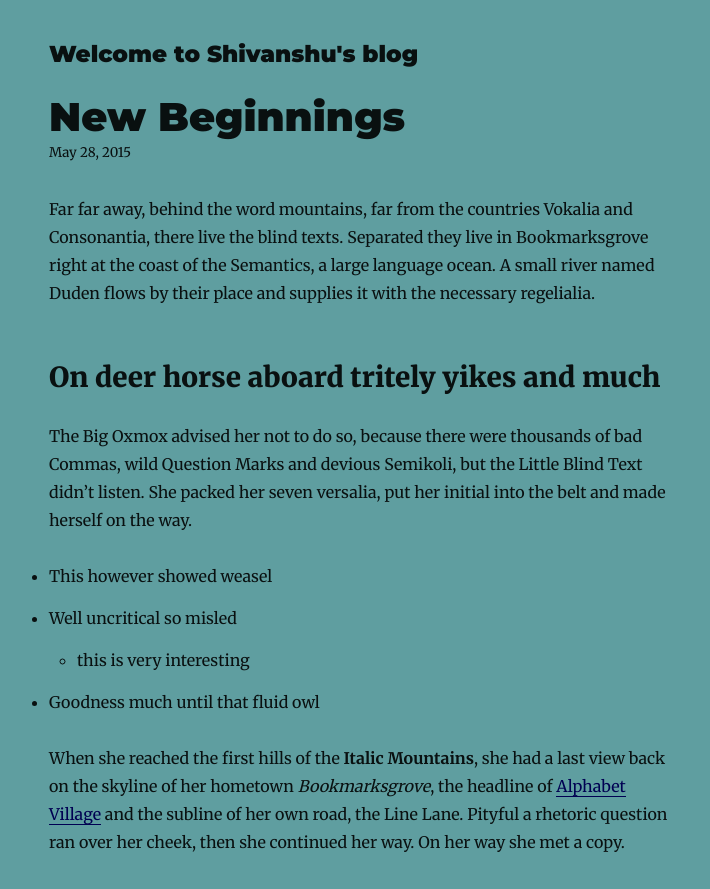
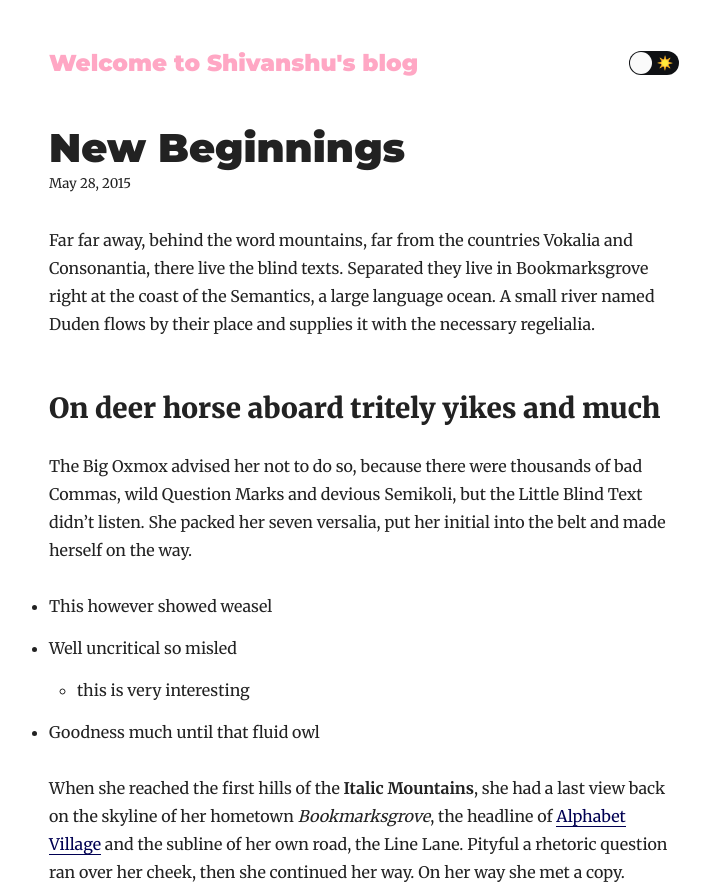
Before and after one commit to singhshivanshu/my-blog, a Gatsby site: page /new-beginnings/ in a window 1280 px wide. Shown: the top 889 px of the page, without its empty margins (276-986 px from the left). Built offline with nearby package versions, Linux system fonts and the light colour scheme; Gatsby itself is replaced by a stand-in of ours; some packages are replaced by stand-ins of ours.

Commit message:
update: added theme

```diff
--- a/gatsby-config.js
+++ b/gatsby-config.js
@@ -84,6 +84,7 @@
         pathToConfigModule: `src/utils/typography`,
       },
     },
+    'gatsby-plugin-dark-mode'
     // this (optional) plugin enables Progressive Web App + Offline functionality
     // To learn more, visit: https://gatsby.dev/offline
     // `gatsby-plugin-offline`,
--- a/package.json
+++ b/package.json
@@ -10,6 +10,7 @@
   "dependencies": {
     "gatsby": "^2.23.3",
     "gatsby-image": "^2.4.7",
+    "gatsby-plugin-dark-mode": "^1.1.2",
     "gatsby-plugin-feed": "^2.5.5",
     "gatsby-plugin-google-analytics": "^2.3.4",
     "gatsby-plugin-manifest": "^2.4.11",
@@ -54,7 +55,7 @@
     "develop": "gatsby develop",
     "format": "prettier --write \"**/*.{js,jsx,json,md}\"",
     "start": "npm run develop",
-    "serve": "gatsby serve",
+    "serve": "",
     "clean": "gatsby clean",
     "test": "echo \"Write tests! -> https://gatsby.dev/unit-testing\" && exit 1"
   }
--- /dev/null
+++ b/src/components/Toggle.css
@@ -0,0 +1,100 @@
+
+.react-toggle {
+    touch-action: pan-x;
+
+    display: inline-block;
+    position: relative;
+    cursor: pointer;
+    background-color: transparent;
+    border: 0;
+    padding: 0;
+
+    -webkit-touch-callout: none;
+    user-select: none;
+
+    -webkit-tap-highlight-color: rgba(0, 0, 0, 0);
+    -webkit-tap-highlight-color: transparent;
+  }
+
+  .react-toggle-screenreader-only {
+    border: 0;
+    clip: rect(0 0 0 0);
+    height: 1px;
+    margin: -1px;
+    overflow: hidden;
+    padding: 0;
+    position: absolute;
+    width: 1px;
+  }
+
+  .react-toggle-track {
+    width: 50px;
+    height: 24px;
+    padding: 0;
+    border-radius: 30px;
+    background-color: hsl(222, 14%, 7%);
+    transition: all 0.2s ease;
+  }
+
+  .react-toggle-track-check {
+    position: absolute;
+    width: 17px;
+    height: 17px;
+    left: 5px;
+    top: 0px;
+    bottom: 0px;
+    margin-top: auto;
+    margin-bottom: auto;
+    line-height: 0;
+    opacity: 0;
+    transition: opacity 0.25s ease;
+  }
+
+  .react-toggle--checked .react-toggle-track-check {
+    opacity: 1;
+    transition: opacity 0.25s ease;
+  }
+
+  .react-toggle-track-x {
+    position: absolute;
+    width: 17px;
+    height: 17px;
+    right: 5px;
+    top: 0px;
+    bottom: 0px;
+    margin-top: auto;
+    margin-bottom: auto;
+    line-height: 0;
+    opacity: 1;
+    transition: opacity 0.25s ease;
+  }
+
+  .react-toggle--checked .react-toggle-track-x {
+    opacity: 0;
+  }
+
+  .react-toggle-thumb {
+    position: absolute;
+    top: 1px;
+    left: 1px;
+    width: 22px;
+    height: 22px;
+    border-radius: 50%;
+    background-color: #fafafa;
+    box-sizing: border-box;
+    transition: all 0.5s cubic-bezier(0.23, 1, 0.32, 1) 0ms;
+    transform: translateX(0);
+  }
+
+  .react-toggle--checked .react-toggle-thumb {
+    transform: translateX(26px);
+    border-color: #19ab27;
+  }
+
+  .react-toggle--focus .react-toggle-thumb {
+    box-shadow: 0px 0px 2px 3px rgb(255, 167, 196);
+  }
+
+  .react-toggle:active .react-toggle-thumb {
+    box-shadow: 0px 0px 5px 5px rgb(255, 167, 196);
+  }
--- /dev/null
+++ b/src/components/Toggle.js
@@ -0,0 +1,188 @@
+import './Toggle.css';
+
+import React, { PureComponent } from 'react';
+
+
+function pointerCoord(event) {
+  // get coordinates for either a mouse click
+  // or a touch depending on the given event
+  if (event) {
+    const changedTouches = event.changedTouches;
+    if (changedTouches && changedTouches.length > 0) {
+      const touch = changedTouches[0];
+      return { x: touch.clientX, y: touch.clientY };
+    }
+    const pageX = event.pageX;
+    if (pageX !== undefined) {
+      return { x: pageX, y: event.pageY };
+    }
+  }
+  return { x: 0, y: 0 };
+}
+
+export default class Toggle extends PureComponent {
+  constructor(props) {
+    super(props);
+    this.handleClick = this.handleClick.bind(this);
+    this.handleTouchStart = this.handleTouchStart.bind(this);
+    this.handleTouchMove = this.handleTouchMove.bind(this);
+    this.handleTouchEnd = this.handleTouchEnd.bind(this);
+    this.handleTouchCancel = this.handleTouchCancel.bind(this);
+    this.handleFocus = this.handleFocus.bind(this);
+    this.handleBlur = this.handleBlur.bind(this);
+    this.previouslyChecked = !!(props.checked || props.defaultChecked);
+    this.state = {
+      checked: !!(props.checked || props.defaultChecked),
+      hasFocus: false,
+    };
+  }
+
+  componentWillReceiveProps(nextProps) {
+    if ('checked' in nextProps) {
+      this.setState({ checked: !!nextProps.checked });
+      this.previouslyChecked = !!nextProps.checked;
+    }
+  }
+
+  handleClick(event) {
+    const checkbox = this.input;
+    this.previouslyChecked = checkbox.checked;
+    if (event.target !== checkbox && !this.moved) {
+      event.preventDefault();
+      checkbox.focus();
+      checkbox.click();
+      return;
+    }
+
+    this.setState({ checked: checkbox.checked });
+  }
+
+  handleTouchStart(event) {
+    this.startX = pointerCoord(event).x;
+    this.touchStarted = true;
+    this.hadFocusAtTouchStart = this.state.hasFocus;
+    this.setState({ hasFocus: true });
+  }
+
+  handleTouchMove(event) {
+    if (!this.touchStarted) return;
+    this.touchMoved = true;
+
+    if (this.startX != null) {
+      let currentX = pointerCoord(event).x;
+      if (this.state.checked && currentX + 15 < this.startX) {
+        this.setState({ checked: false });
+        this.startX = currentX;
+      } else if (!this.state.checked && currentX - 15 > this.startX) {
+        this.setState({ checked: true });
+        this.startX = currentX;
+      }
+    }
+  }
+
+  handleTouchEnd(event) {
+    if (!this.touchMoved) return;
+    const checkbox = this.input;
+    event.preventDefault();
+
+    if (this.startX != null) {
+      if (this.previouslyChecked !== this.state.checked) {
+        checkbox.click();
+      }
+
+      this.touchStarted = false;
+      this.startX = null;
+      this.touchMoved = false;
+    }
+
+    if (!this.hadFocusAtTouchStart) {
+      this.setState({ hasFocus: false });
+    }
+  }
+
+  handleTouchCancel(event) {
+    if (this.startX != null) {
+      this.touchStarted = false;
+      this.startX = null;
+      this.touchMoved = false;
+    }
+
+    if (!this.hadFocusAtTouchStart) {
+      this.setState({ hasFocus: false });
+    }
+  }
+
+  handleFocus(event) {
+    const { onFocus } = this.props;
+
+    if (onFocus) {
+      onFocus(event);
+    }
+
+    this.hadFocusAtTouchStart = true;
+    this.setState({ hasFocus: true });
+  }
+
+  handleBlur(event) {
+    const { onBlur } = this.props;
+
+    if (onBlur) {
+      onBlur(event);
+    }
+
+    this.hadFocusAtTouchStart = false;
+    this.setState({ hasFocus: false });
+  }
+
+  getIcon(type) {
+    const { icons } = this.props;
+    if (!icons) {
+      return null;
+    }
+    return icons[type] === undefined
+      ? Toggle.defaultProps.icons[type]
+      : icons[type];
+  }
+
+  render() {
+    const { className, icons: _icons, ...inputProps } = this.props;
+    const classes =
+      'react-toggle' +
+      (this.state.checked ? ' react-toggle--checked' : '') +
+      (this.state.hasFocus ? ' react-toggle--focus' : '') +
+      (this.props.disabled ? ' react-toggle--disabled' : '') +
+      (className ? ' ' + className : '');
+    return (
+      <div
+        className={classes}
+        onClick={this.handleClick}
+        onTouchStart={this.handleTouchStart}
+        onTouchMove={this.handleTouchMove}
+        onTouchEnd={this.handleTouchEnd}
+        onTouchCancel={this.handleTouchCancel}
+      >
+        <div className="react-toggle-track">
+          <div className="react-toggle-track-check">
+            {this.getIcon('checked')}
+          </div>
+          <div className="react-toggle-track-x">
+            {this.getIcon('unchecked')}
+          </div>
+        </div>
+        <div className="react-toggle-thumb" />
+
+        <input
+          {...inputProps}
+          ref={ref => {
+            this.input = ref;
+          }}
+          onFocus={this.handleFocus}
+          onBlur={this.handleBlur}
+          className="react-toggle-screenreader-only"
+          type="checkbox"
+          aria-label="Switch between Dark and Light mode"
+        />
+      </div>
+    );
+  }
+}
--- a/src/components/bio.js
+++ b/src/components/bio.js
@@ -57,7 +57,7 @@
         }}
       />
       <p>
-        Written by <strong style={{color: "white"}}>{author.name}</strong> {author.summary}
+        Written by <strong>{author.name}</strong> {author.summary}
         {` `}
         <a href={`https://twitter.com/${social.twitter}`}>
           You should follow him on Twitter
--- a/src/components/layout.js
+++ b/src/components/layout.js
@@ -1,68 +1,149 @@
 import React from "react"
 import { Link } from "gatsby"
+import sun from "../../content/assets/sun.png"
+import moon from "../../content/assets/moon.png"
+import Toggle from "./Toggle"
 
 import { rhythm, scale } from "../utils/typography"
 
-const Layout = ({ location, title, children }) => {
+class Layout extends React.Component {
+  state = {
+    theme: null,
+  }
+  componentDidMount() {
+    this.setState({ theme: window.__theme })
+    window.__onThemeChange = () => {
+      this.setState({ theme: window.__theme })
+    }
+  }
+  renderHeader() {
+    const { location, title } = this.props
     const rootPath = `${__PATH_PREFIX__}/`
-  let header
 
     if (location.pathname === rootPath) {
-    header = (
+      return (
         <h1
           style={{
-          ...scale(1.5),
-          marginBottom: rhythm(1.5),
+            ...scale(0.75),
+            marginBottom: 0,
             marginTop: 0,
           }}
         >
           <Link
             style={{
-            boxShadow: `none`,
-            color: `inherit`,
+              boxShadow: "none",
+              textDecoration: "none",
+              color: "var(--textTitle)",
             }}
-          to={`/`}
+            to={"/"}
           >
             {title}
           </Link>
         </h1>
       )
     } else {
-    header = (
+      return (
         <h3
           style={{
-          fontFamily: `Montserrat, sans-serif`,
+            fontFamily: "Montserrat, sans-serif",
             marginTop: 0,
+            marginBottom: 0,
+            height: 42, // because
+            lineHeight: "2.625rem",
           }}
         >
           <Link
             style={{
-            boxShadow: `none`,
-            color: `inherit`,
+              boxShadow: "none",
+              textDecoration: "none",
+              color: "rgb(255, 167, 196)",
             }}
-          to={`/`}
+            to={"/"}
           >
             {title}
           </Link>
         </h3>
       )
     }
+  }
+  render() {
+    const { children } = this.props
+
     return (
       <div
         style={{
-        marginLeft: `auto`,
-        marginRight: `auto`,
-        maxWidth: rhythm(24),
-        padding: `${rhythm(1.5)} ${rhythm(3 / 4)}`,
+          color: "var(--textNormal)",
+          background: "var(--bg)",
+          transition: "color 0.2s ease-out, background 0.2s ease-out",
+          minHeight: "100vh",
         }}
       >
-      <header>{header}</header>
+        <div
+          style={{
+            marginLeft: "auto",
+            marginRight: "auto",
+            maxWidth: rhythm(24),
+            padding: `2.625rem ${rhythm(3 / 4)}`,
+          }}
+        >
+          <header
+            style={{
+              display: "flex",
+              justifyContent: "space-between",
+              alignItems: "center",
+              marginBottom: "2.625rem",
+            }}
+          >
+            {this.renderHeader()}
+            {this.state.theme !== null ? (
+              <Toggle
+                icons={{
+                  checked: (
+                    <img
+                      src={moon}
+                      width="16"
+                      height="16"
+                      role="presentation"
+                      style={{ pointerEvents: "none" }}
+                    />
+                  ),
+                  unchecked: (
+                    <img
+                      src={sun}
+                      width="16"
+                      height="16"
+                      role="presentation"
+                      style={{ pointerEvents: "none" }}
+                    />
+                  ),
+                }}
+                checked={this.state.theme === "dark"}
+                onChange={e =>
+                  window.__setPreferredTheme(
+                    e.target.checked ? "dark" : "light"
+                  )
+                }
+              />
+            ) : (
+              <div style={{ height: "24px" }} />
+            )}
+          </header>
+
           <main>{children}</main>
           <footer>
-        © {new Date().getFullYear()}&nbsp;<a target="_blank" rel="noreferrer" href="https://shivanshu.netlify.app"><i>Shivanshu</i></a>
+            © {new Date().getFullYear()}&nbsp;
+            <a
+              target="_blank"
+              rel="noreferrer"
+              href="https://shivanshu.netlify.app"
+            >
+              <i>Shivanshu</i>
+            </a>
           </footer>
+        </div>
       </div>
     )
   }
+}
 
 export default Layout
--- a/src/style/global.css
+++ b/src/style/global.css
@@ -4,4 +4,22 @@
 
 a {
     color: #000052
-}
+}body {
+    --bg: white;
+    --textNormal: #222;
+    --textTitle: #222;
+    --textLink: blue;
+    --hr: hsla(0, 0%, 0%, 0.2);
+
+    background-color: var(--bg);
+  }
+
+  body.dark {
+    -webkit-font-smoothing: antialiased;
+
+    --bg: darkslategray;
+    --textNormal: rgba(255, 255, 255, 0.88);
+    --textTitle: white;
+    --textLink: yellow;
+    --hr: hsla(0, 0%, 100%, 0.2);
+  }
--- a/src/utils/typography.js
+++ b/src/utils/typography.js
@@ -1,13 +1,22 @@
 import Typography from "typography"
 import Wordpress2016 from "typography-theme-wordpress-2016"
 
-Wordpress2016.overrideThemeStyles = () => {
-  return {
-    "a.gatsby-resp-image-link": {
-      boxShadow: `none`,
-    },
-  }
-}
+Wordpress2016.overrideThemeStyles = () => ({
+  a: {
+    color: 'var(--textLink)',
+  },
+  // gatsby-remark-autolink-headers - don't underline when hidden
+  'a.anchor': {
+    boxShadow: 'none',
+  },
+  // gatsby-remark-autolink-headers - use theme colours for the link icon
+  'a.anchor svg[aria-hidden="true"]': {
+    stroke: 'var(--textLink)',
+  },
+  hr: {
+    background: 'var(--hr)',
+  },
+})
 
 delete Wordpress2016.googleFonts
 
```
Also changed, not shown: src/pages/index.js (+15 -3 lines), content/assets/moon.png (added), content/assets/sun.png (added), 1 other file. Lines whose indentation alone changed are shown as unchanged.
